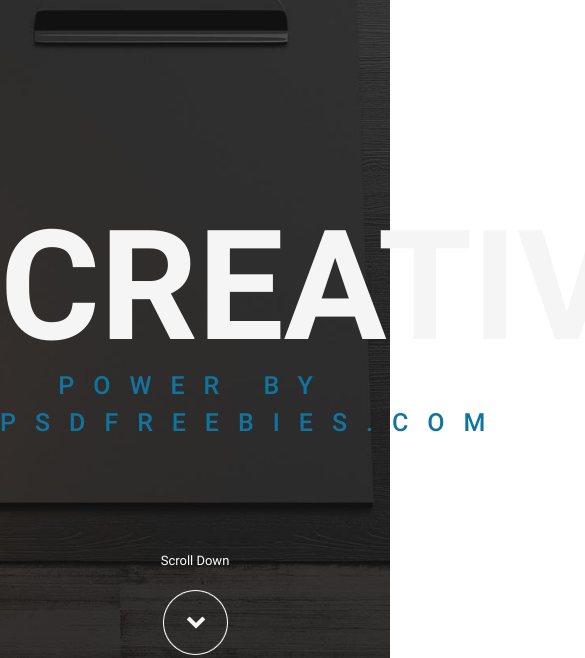
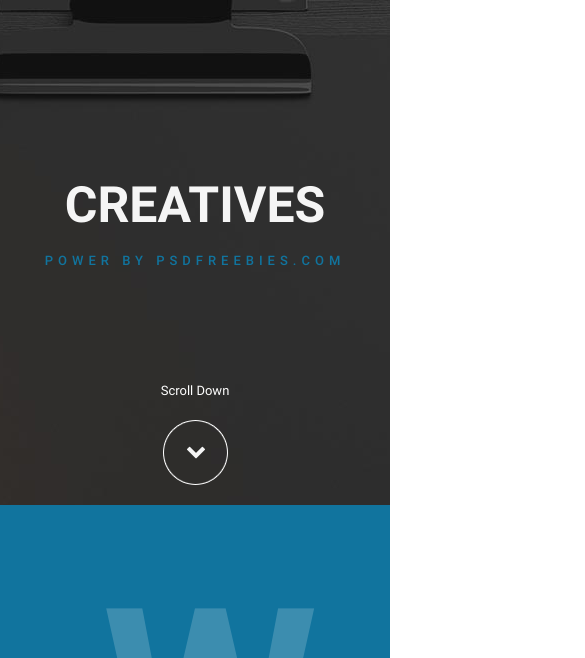
Before and after one commit to costaline/creatives-da, a website: page source/index.html in a window 390 px wide. Shown: the part 160-818 px from the top of the page, 585 px wide, since content can reach past the window. Drawn offline with nearby package versions, Linux system fonts and the light colour scheme; files that its build step writes are made by us from their sources; files whose address does not match are found by name.

Commit message:
adaptive fix page-header

```diff
--- a/source/blocks/page-header/style/page-header.less
+++ b/source/blocks/page-header/style/page-header.less
@@ -42,3 +42,34 @@
   height: 65px;
   margin: 0 auto;
 }
+
+@media (max-width: 992px) {
+  .page-header {
+    background-size: auto;
+  }
+
+  .page-header__title {
+    font-size: 100px;
+  }
+
+  .page-header__subtitle {
+    font-size: 15px;
+  }
+}
+
+@media (max-width: 600px) {
+  .page-header {
+    min-height: auto;
+    padding-bottom: 20px;
+  }
+
+  .page-header__title {
+    font-size: 50px;
+    margin-bottom: 10px;
+  }
+
+  .page-header__subtitle {
+    font-size: 13px;
+    letter-spacing: 5px;
+  }
+}
--- a/source/blocks/site-list/style/site-list.less
+++ b/source/blocks/site-list/style/site-list.less
@@ -8,8 +8,14 @@
   color: #ffffff !important;
   font-size: 20px;
   font-weight: 400;
-  // display: block;
   &--active {
     border-bottom: 6px solid #11749e;
   }
 }
+
+@media (max-width: 1200px) {
+  .site-list__link {
+    margin-left: 0px;
+    margin-right: 0px;
+  }
+}
--- a/source/blocks/social-list/style/social-list.less
+++ b/source/blocks/social-list/style/social-list.less
@@ -6,3 +6,9 @@
 .social-list__link {
   font-size: 20px;
 }
+
+@media (max-width: 992px) {
+  .social-list {
+    display: none;
+  }
+}
```
